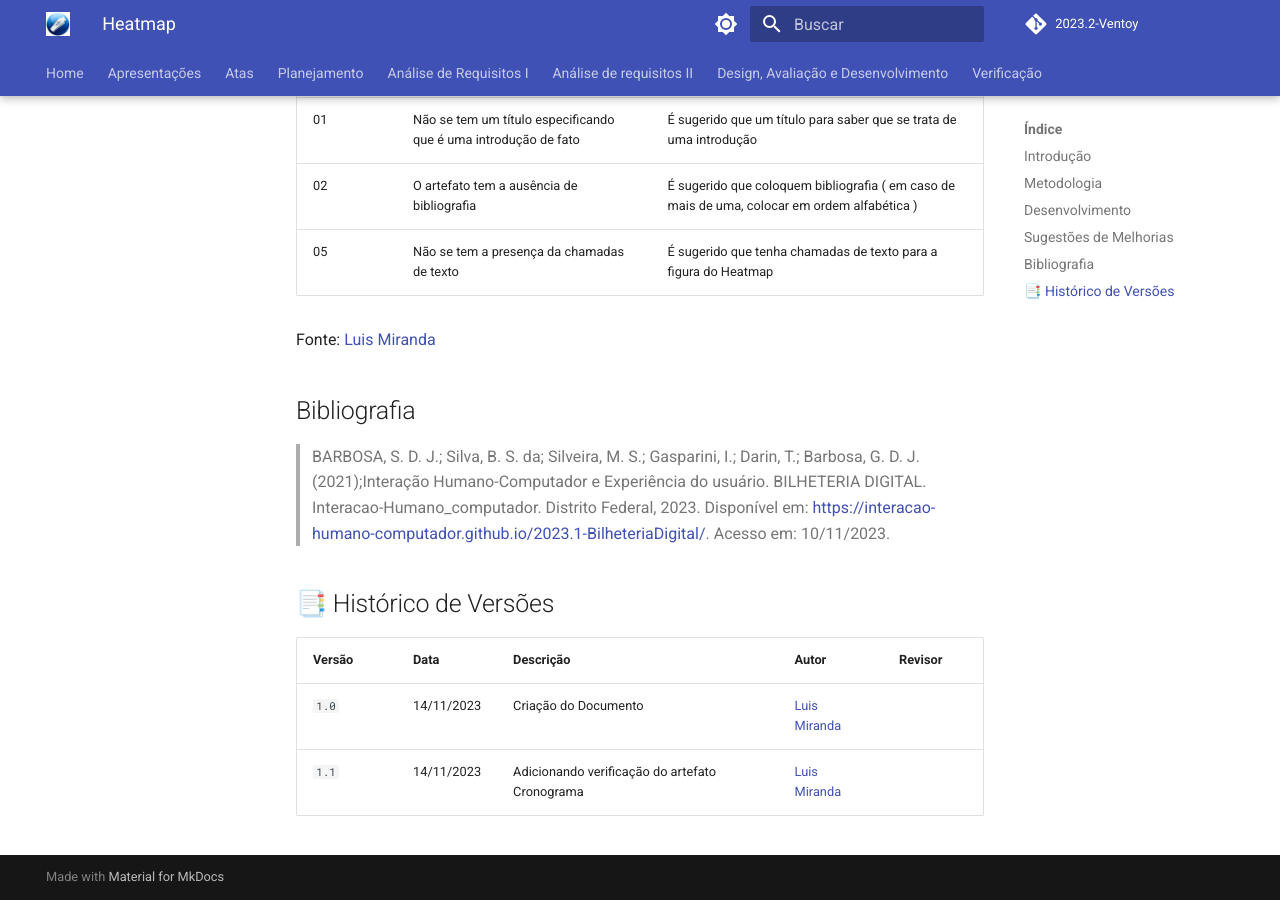
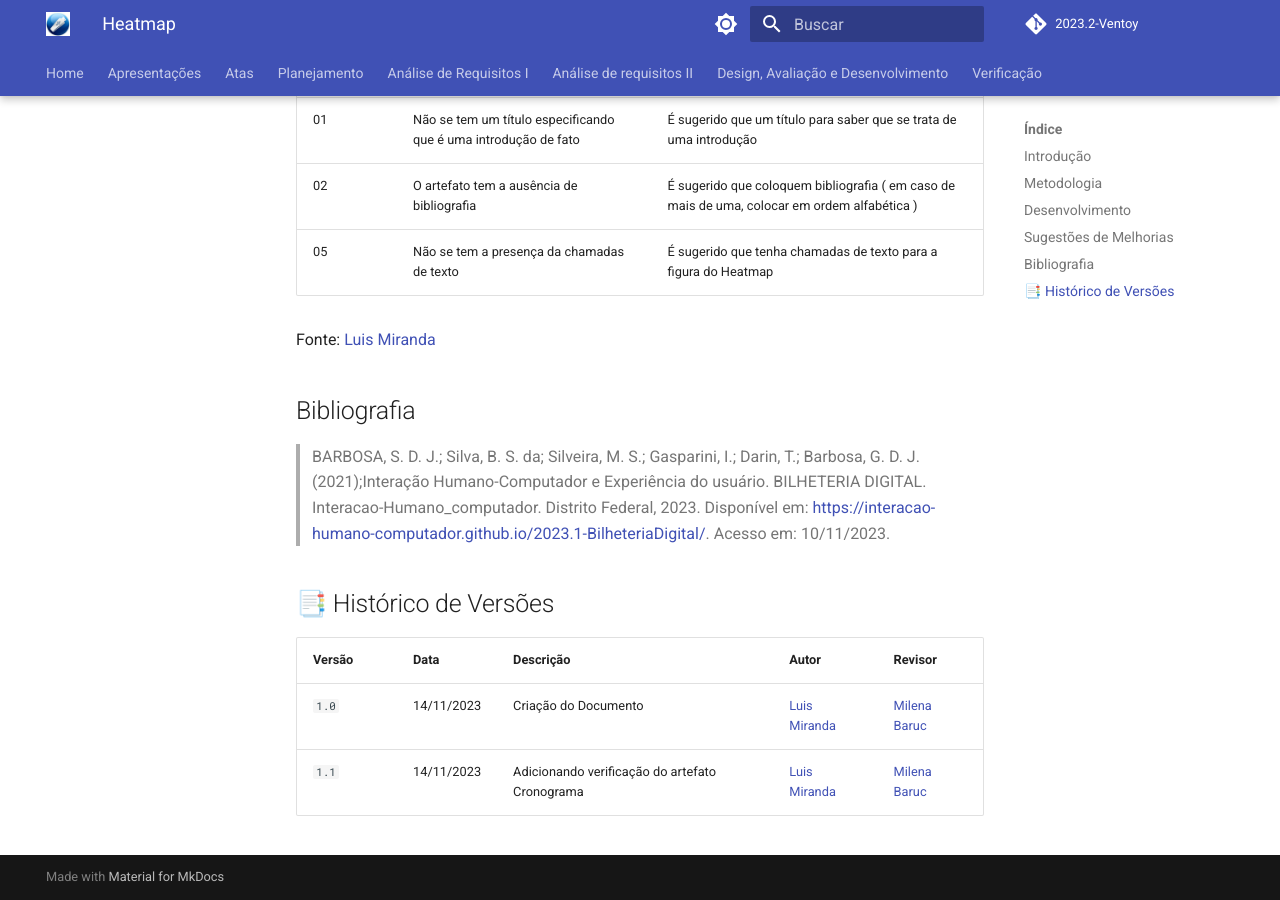
Before and after one commit to Interacao-Humano-Computador/2023.2-Ventoy, an MkDocs documentation site: the page built from docs/verificacao/Heatmap.md, in a window 1280 px wide and 900 px high, scrolled down 1444 px. Built offline with MkDocs 1.6.1 and Material for MkDocs 9.7.7, drawn with Linux system fonts in a browser that asks for light colours; comment, search, counter and statistics services are not loaded.

Commit message:
Update Heatmap.md

```diff
--- a/docs/verificacao/Heatmap.md
+++ b/docs/verificacao/Heatmap.md
@@ -75,5 +75,5 @@ Fonte: [Luis Miranda](https://github.com/LuisMiranda10)
 
 | Versão | Data       | Descrição                                       | Autor                                          | Revisor                                      |
 | ------ | ---------- | ----------------------------------------------- | -----------------------------------------------| ---------------------------------------------|
-| `1.0`  | 14/11/2023 | Criação do Documento | [Luis Miranda](https://github.com/LuisMiranda10)   |    |
-| `1.1`  | 14/11/2023 | Adicionando verificação do artefato Cronograma  |  [Luis Miranda](https://github.com/LuisMiranda10)  |  |
+| `1.0`  | 14/11/2023 | Criação do Documento | [Luis Miranda](https://github.com/LuisMiranda10)   | [Milena Baruc](https://github.com/MilenaBaruc) |
+| `1.1`  | 14/11/2023 | Adicionando verificação do artefato Cronograma  |  [Luis Miranda](https://github.com/LuisMiranda10)  | [Milena Baruc](https://github.com/MilenaBaruc) |
```
